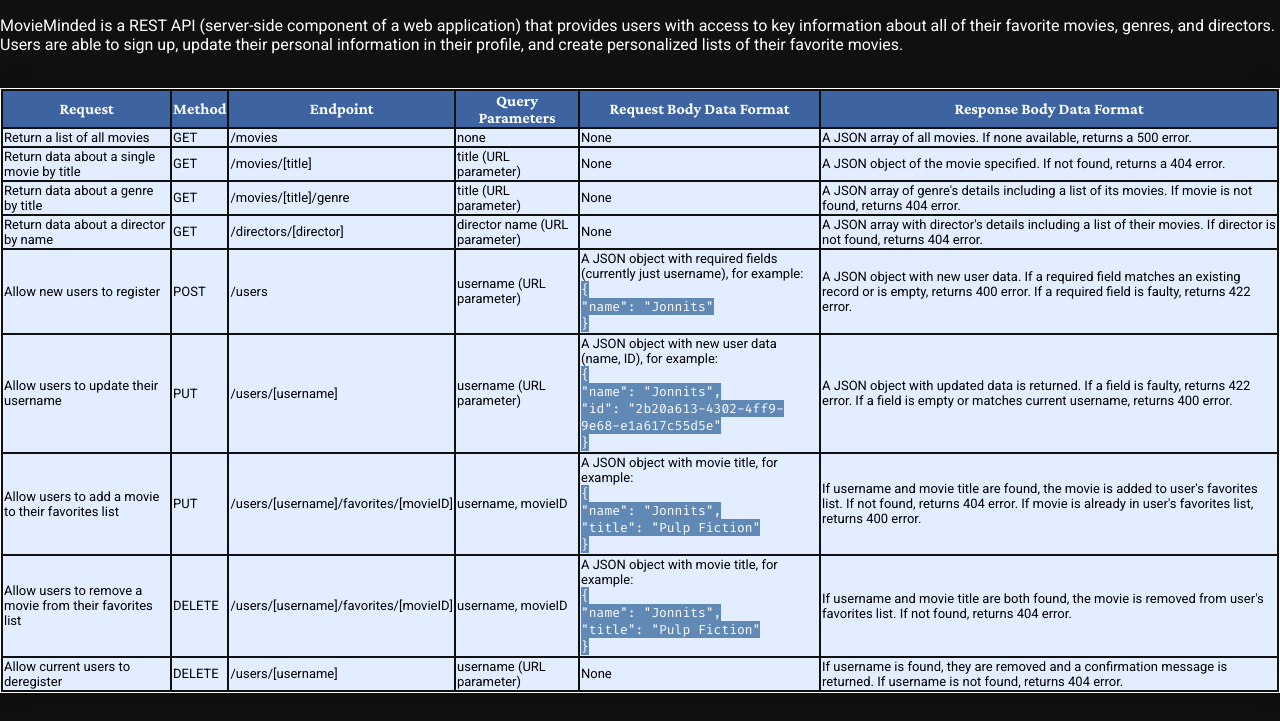
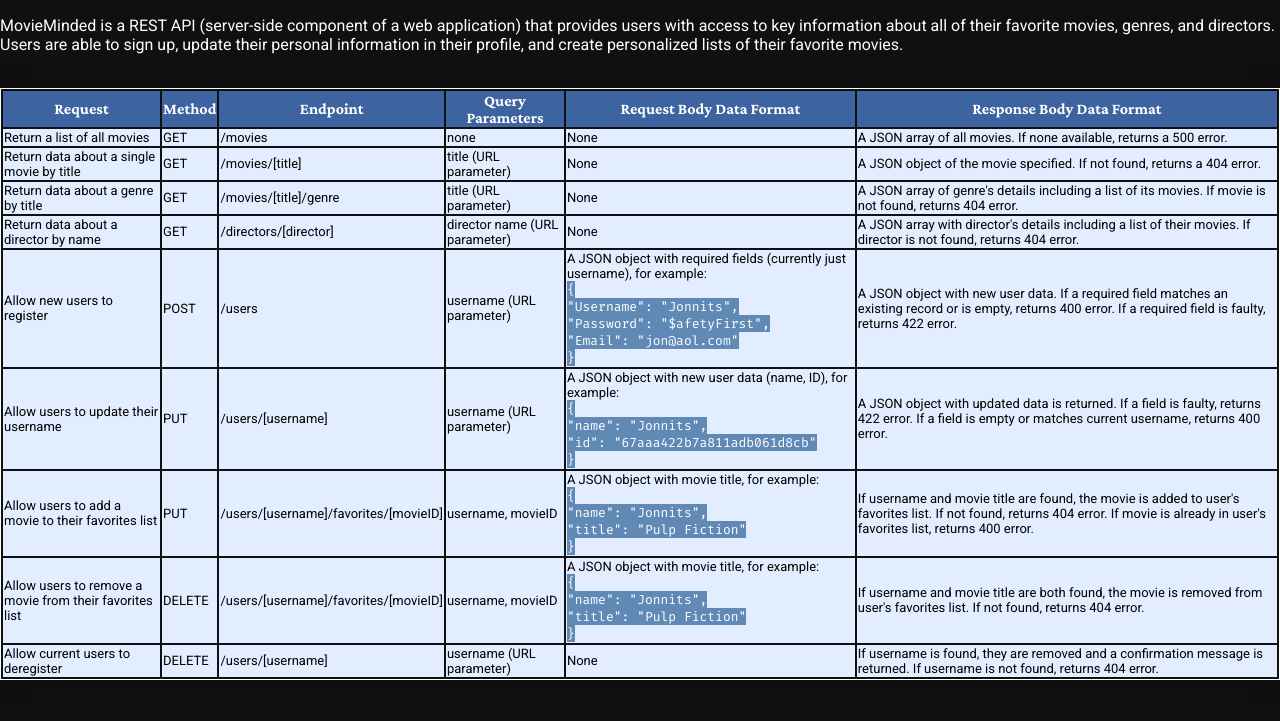
Before and after one commit to Jonnits/MovieMinded, a website: page public/documentation.html in a window 1280 px wide. Shown: the part 79-800 px from the top of the page. Drawn offline with nearby package versions, Linux system fonts and the light colour scheme.

Commit message:
Updated 'documentation.html' to reflect new user required fields

```diff
--- a/public/documentation.html
+++ b/public/documentation.html
@@ -59,9 +59,11 @@
         <td>/users</td>
         <td>username (URL parameter)</td>
         <td>A JSON object with required fields (currently just username), for example: <br><code>
-        {<br>
-          "name": "Jonnits"<br>
-        }</code>
+          {<br>
+            "Username": "Jonnits",<br>
+              "Password": "$afetyFirst",<br>
+              "Email": "jon@aol.com"<br>
+          }</code>
         </td>
         <td>A JSON object with new user data. If a required field matches an existing record or is empty, returns 400 error. If a required field is faulty, returns 422 error.</td>
       </tr>
@@ -74,7 +76,7 @@
       <td>A JSON object with new user data (name, ID), for example: <br><code>
         {<br>
           "name": "Jonnits",<br>
-          "id": "2b20a613-4302-4ff9-9e68-e1a617c55d5e"<br>
+          "id": "67aaa422b7a811adb061d8cb"<br>
       }</code>
       </td>
       <td>A JSON object with updated data is returned. If a field is faulty, returns 422 error. If a field is empty or matches current username, returns 400 error.</td>
```
